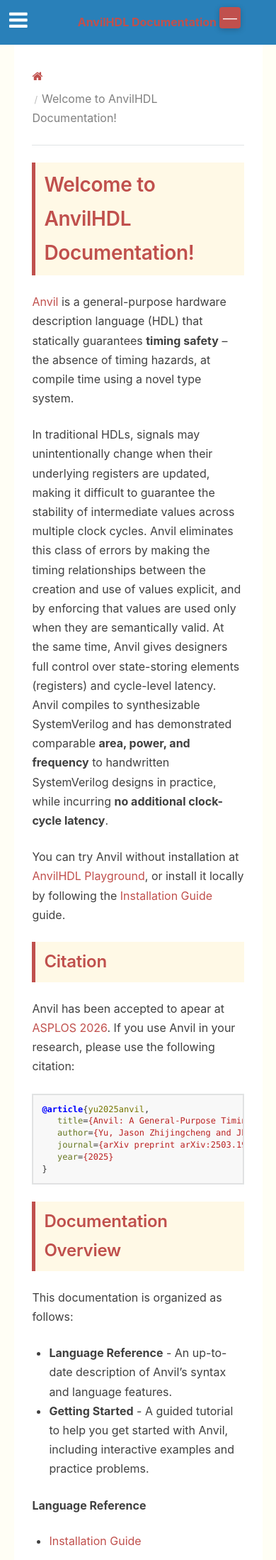
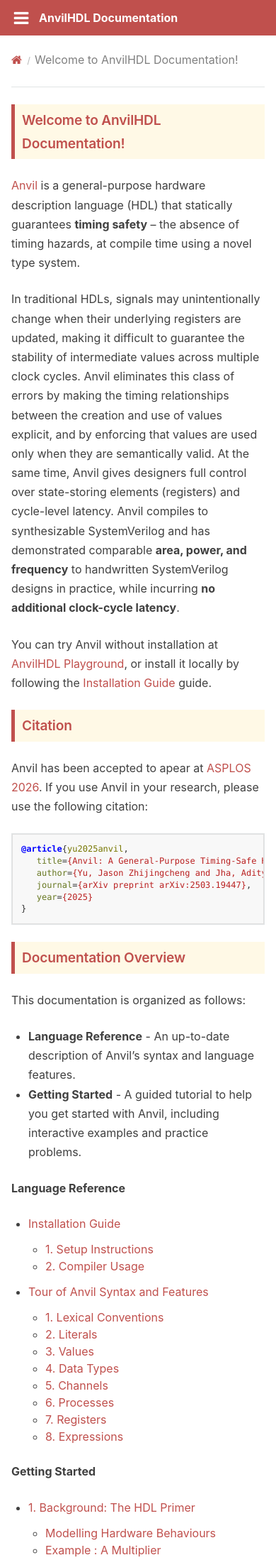
Before and after one commit to AnvilHDL/anvil-docs, a Sphinx documentation site: the page built from docs/index.rst, in a window 390 px wide. Shown: the top 2198 px of the page at 71% size. Built offline with Sphinx 7.4.7 and the Read the Docs theme 3.1.0, drawn with Linux system fonts in a browser that asks for light colours.

Commit message:
fix responsive ui

```diff
--- a/docs/static/navbar-toggle.js
+++ b/docs/static/navbar-toggle.js
@@ -1,6 +1,5 @@
 // Navbar Toggle Functionality
 document.addEventListener('DOMContentLoaded', function() {
-    // Create the toggle button
     const toggleBtn = document.createElement('button');
     toggleBtn.className = 'navbar-toggle-btn';
     toggleBtn.innerHTML = '☰';
@@ -9,7 +8,8 @@
 
     document.body.appendChild(toggleBtn);
 
-    // Check for saved preference
+
+    if (window.innerWidth > 768) {
         const navHidden = localStorage.getItem('navHidden') === 'true';
         if (navHidden) {
             document.body.classList.add('nav-hidden');
@@ -17,9 +17,15 @@
         } else {
             toggleBtn.innerHTML = '—';
         }
+    }
 
-    // Toggle handler
-    toggleBtn.addEventListener('click', function() {
+    function handleToggle(e) {
+        e.preventDefault();
+        e.stopPropagation();
+
+
+        if (window.innerWidth <= 768) return;
+
         document.body.classList.toggle('nav-hidden');
         const isHidden = document.body.classList.contains('nav-hidden');
 
@@ -28,5 +34,24 @@
 
         // Save preference
         localStorage.setItem('navHidden', isHidden);
+    }
+
+    toggleBtn.addEventListener('click', handleToggle);
+
+    // Handle window resize
+    window.addEventListener('resize', function() {
+        if (window.innerWidth <= 768) {
+            document.body.classList.remove('nav-hidden');
+            toggleBtn.innerHTML = '☰';
+        } else {
+            // Restore saved preference on desktop
+            const navHidden = localStorage.getItem('navHidden') === 'true';
+            if (navHidden) {
+                document.body.classList.add('nav-hidden');
+                toggleBtn.innerHTML = '☰';
+            } else {
+                toggleBtn.innerHTML = '—';
+            }
+        }
     });
 });
--- a/docs/static/static.css
+++ b/docs/static/static.css
@@ -29,7 +29,8 @@
     left: 310px;
 }
 
-/* When sidebar is hidden */
+
+@media (min-width: 769px) {
     body.nav-hidden .wy-nav-side {
         transform: translateX(-100%);
     }
@@ -45,6 +46,7 @@
 
     body.nav-hidden .navbar-toggle-btn {
         left: 10px;
+    }
 }
 
 
@@ -591,12 +593,145 @@
     }
 
     .anvil-run-btn,
-    .anvil-reset-btn {
+    .anvil-reset-btn,
+    .anvil-copy-btn {
         width: 100%;
+        margin-right: 0;
+        margin-bottom: 6px;
     }
 
     .anvil-output-content {
         max-height: 300px;
+    }
+}
+
+/* ========================================
+   Mobile / iOS Safari Fixes
+   ======================================== */
+
+@media (max-width: 768px) {
+    /* Fix mobile header bar */
+    .wy-nav-top {
+        background-color: #c0504d !important;
+        color: white !important;
+        display: flex !important;
+        align-items: center !important;
+        padding: 0 10px !important;
+        height: 50px !important;
+        line-height: 50px !important;
+    }
+
+    /* Fix hamburger menu alignment */
+    .wy-nav-top i {
+        color: white !important;
+        font-size: 24px !important;
+        display: inline-flex !important;
+        align-items: center !important;
+        justify-content: center !important;
+        width: 40px !important;
+        height: 50px !important;
+        line-height: 50px !important;
+        margin: 0 !important;
+        padding: 0 !important;
+    }
+
+    /* Fix title alignment */
+    .wy-nav-top a {
+        color: white !important;
+        display: inline-flex !important;
+        align-items: center !important;
+        height: 50px !important;
+        line-height: 50px !important;
+        padding-left: 5px !important;
+        font-size: 16px !important;
+    }
+
+    /* Hide our custom toggle on mobile - use default */
+    .navbar-toggle-btn {
+        display: none !important;
+    }
+
+    /* Fix sidebar on mobile - IMPORTANT: Don't override left positioning */
+    .wy-nav-side {
+        background-color: #fffef0 !important;
+        /* RTD uses left: -300px by default, left: 0 when open */
+    }
+
+    /* Remove any conflicting transforms that might break mobile nav */
+    body.nav-hidden .wy-nav-side {
+        transform: none !important;
+        -webkit-transform: none !important;
+    }
+
+    /* Let RTD handle mobile nav positioning */
+    .wy-nav-side {
+        background-color: #fffef0 !important;
+        transition: left 0.3s ease !important;
+        transform: none !important;
+    }
+
+    .wy-nav-content-wrap {
+        transition: left 0.3s ease !important;
+    }
+
+    /* Content area adjustments */
+    .wy-nav-content {
+        padding: 1rem !important;
+        max-width: 100% !important;
+    }
+
+    /* Fix headings on mobile */
+    h1, h2, h3, h4, h5, h6,
+    .rst-content h1, .rst-content h2, .rst-content h3 {
+        padding: 6px 10px !important;
+        font-size: 1.2em !important;
+    }
+
+    /* Fix code blocks on mobile */
+    pre, code {
+        font-size: 12px !important;
+        word-break: break-word !important;
+    }
+
+    div.highlight {
+        overflow-x: auto !important;
+        -webkit-overflow-scrolling: touch;
+    }
+
+    /* Fix playground widget on mobile */
+    .anvil-playground-widget {
+        margin: 10px 0;
+    }
+
+    .anvil-editor-section .CodeMirror {
+        min-height: 150px;
+        font-size: 12px !important;
+    }
+
+    /* Better touch targets */
+    .anvil-tab {
+        padding: 12px 15px;
+    }
+
+    /* Footer on mobile */
+    .custom-footer {
+        margin: 10px;
+        padding: 10px;
+    }
+}
+
+/* Desktop only: iOS Safari specific fixes */
+@media (min-width: 769px) {
+    @supports (-webkit-touch-callout: none) {
+        .wy-nav-side {
+            -webkit-transform: translateZ(0);
+            transform: translateZ(0);
+        }
+
+        body.nav-hidden .wy-nav-side {
+            -webkit-transform: translateX(-100%) translateZ(0);
+            transform: translateX(-100%) translateZ(0);
+        }
     }
 }
 
```
Lines whose indentation alone changed are shown as unchanged.
